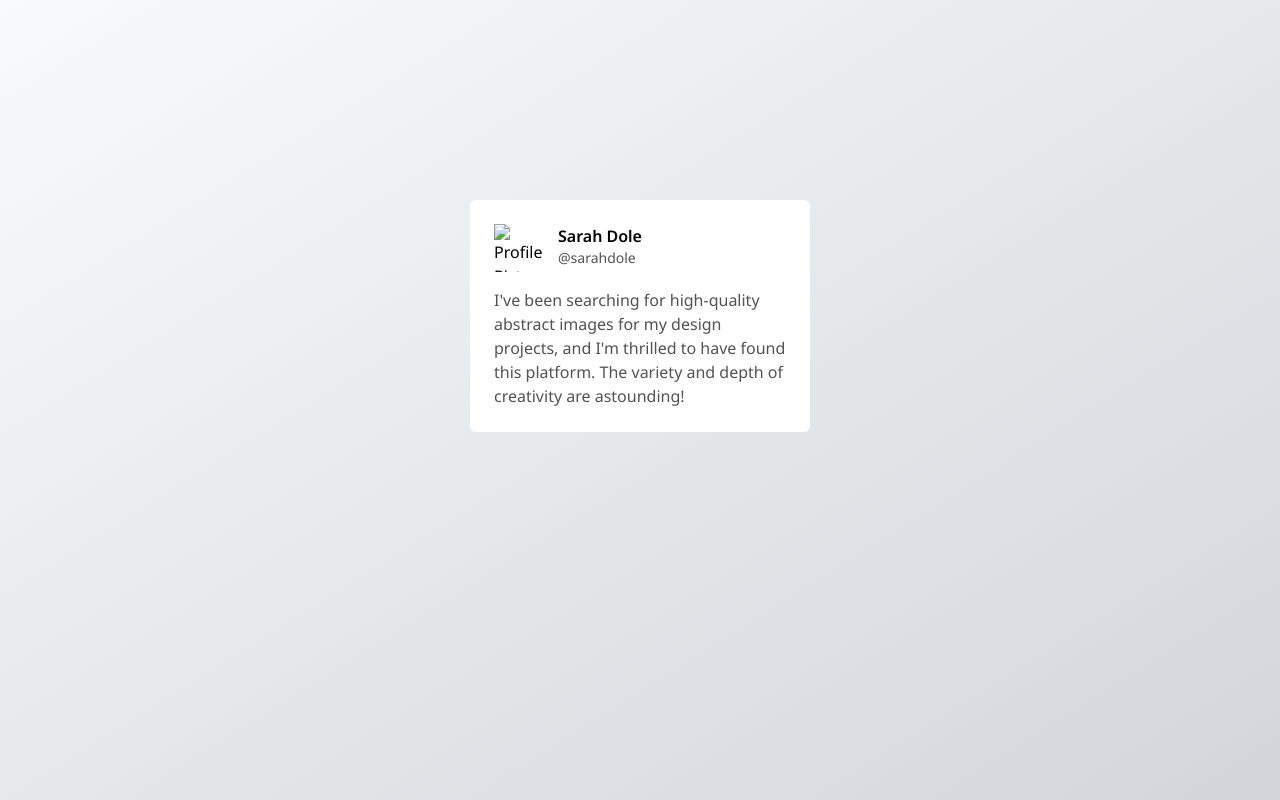
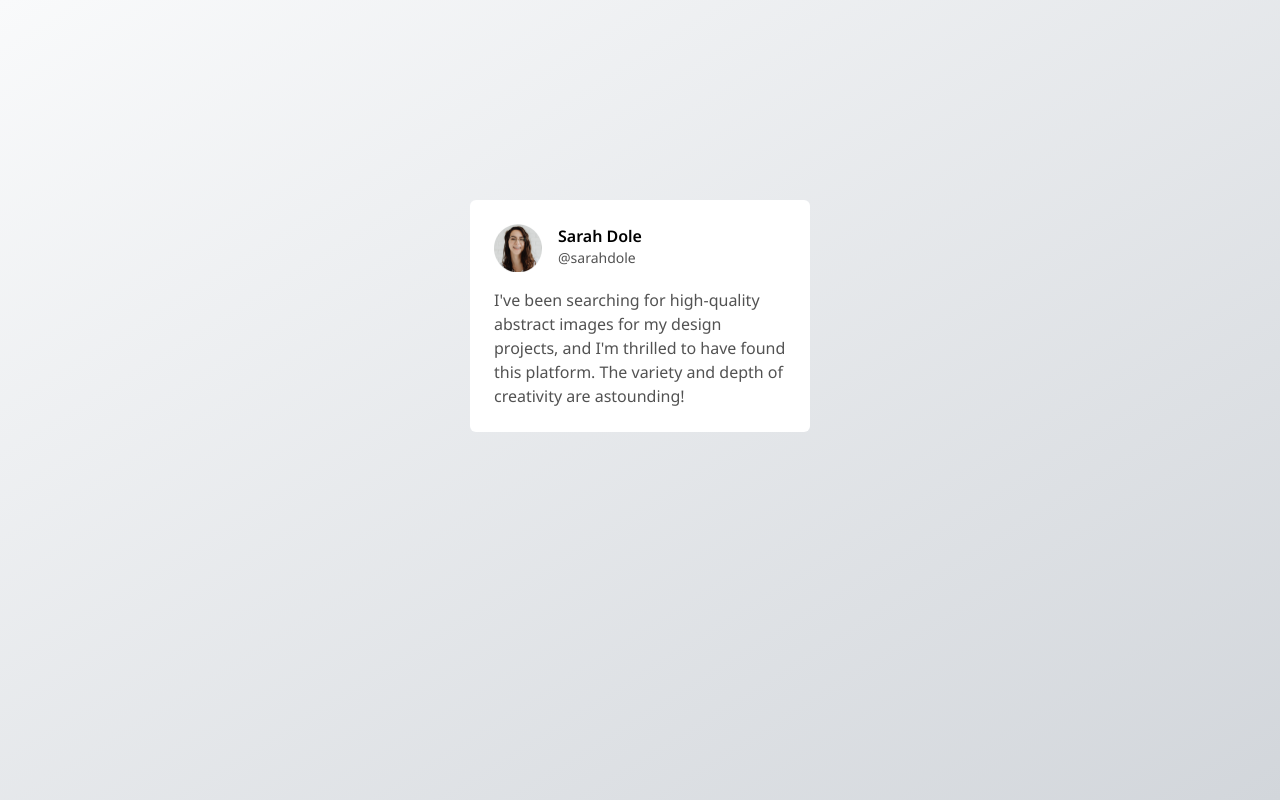
Before and after one commit to jlvillegas04/testimonial-card, a plain HTML site: page index.html in a window 1280 px wide. Drawn offline with nearby package versions, Linux system fonts and the light colour scheme; the site is published under a folder, as on GitHub Pages, so addresses that start at the root find nothing.

Commit message:
fix: relative path for image in GH pages

```diff
--- a/index.html
+++ b/index.html
@@ -30,7 +30,7 @@
   <body class="min-h-screen bg-gradient-to-br from-[#F9FAFB] to-[#D2D6DB] flex justify-center">
     <div class="flex flex-col bg-white w-[340px] mt-[200px] rounded p-6 rounded-md mx-0 my-auto gap-4">
       <div class="flex gap-4">
-        <img src="/img/profile-thumbnail.png" alt="Profile Picture" class="h-12 w-12">
+        <img src="img/profile-thumbnail.png" alt="Profile Picture" class="h-12 w-12">
         <div>
           <div class="font-semibold">
             Sarah Dole
```
